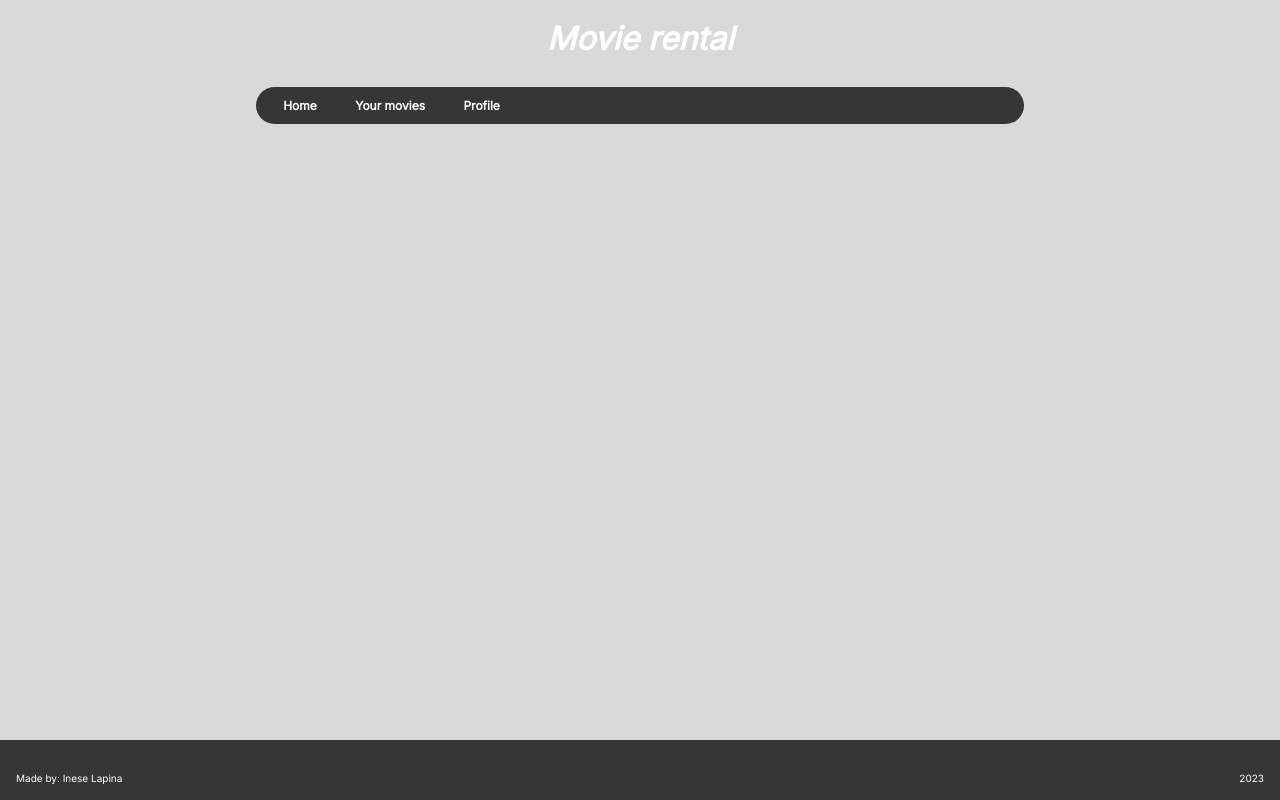
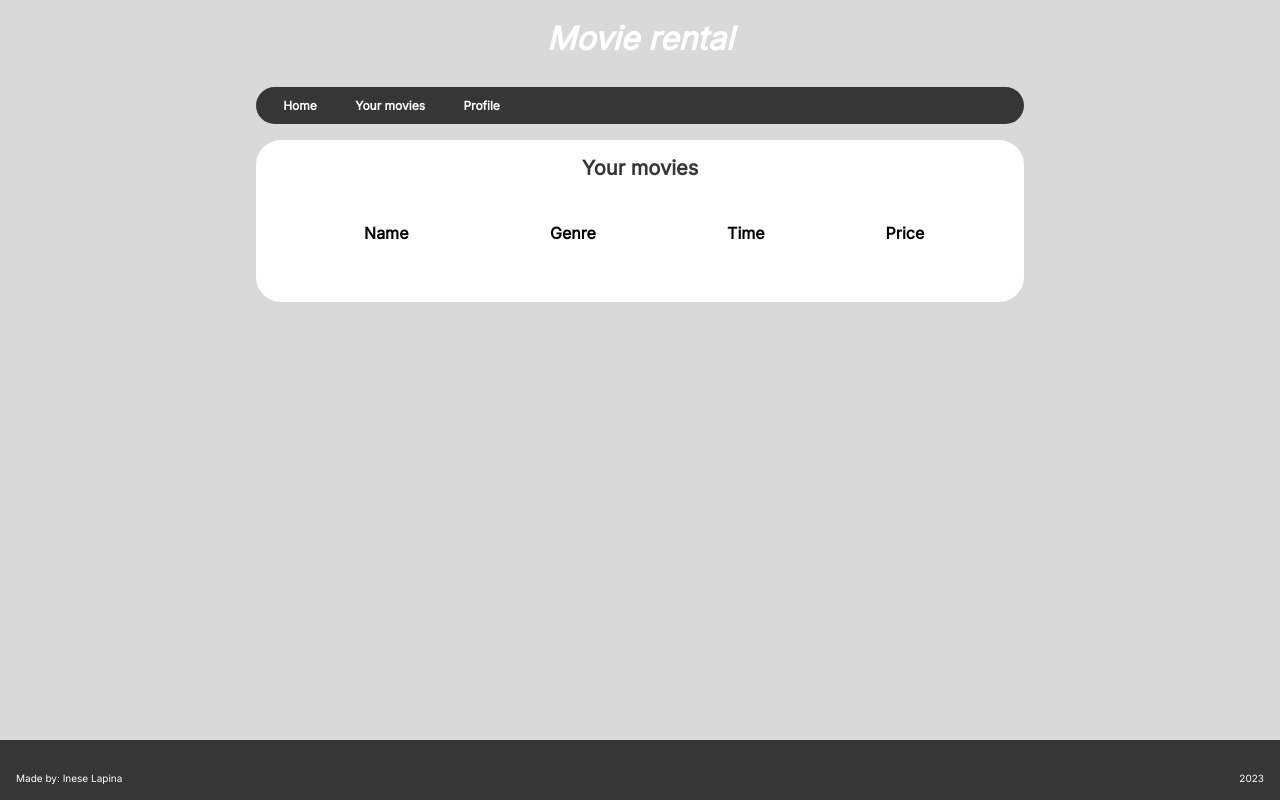
Before and after one commit to lapinna/Movie-rental-ReactJS, a React (Create React App) app: page /yourMovies in a window 1280 px wide. Built offline with nearby package versions, Linux system fonts and the light colour scheme.

Commit message:
add reusable table initial structure

```diff
--- a/src/components/Pages/HomePage.jsx
+++ b/src/components/Pages/HomePage.jsx
@@ -1,5 +1,5 @@
 import NavBar from "../NavBar/NavBar";
-import AvailableMoviesTable from "../Table/AvailableMoviesTable/AvailableMoviesTable";
+import AvailableMoviesTable from "../Table/AvailableMovies/AvailableMoviesTable";
 
 const HomePage = () => {
   return (
--- a/src/components/Pages/YourMovies.jsx
+++ b/src/components/Pages/YourMovies.jsx
@@ -1,7 +1,13 @@
 import NavBar from "../NavBar/NavBar";
+import YourMoviesTable from "../Table/YourMovies/YourMoviesTable";
 
 const YourMovies = () => {
-  return <NavBar />;
+  return (
+    <>
+      <NavBar />
+      <YourMoviesTable />
+    </>
+  );
 };
 
 export default YourMovies;
--- /dev/null
+++ b/src/components/Table/AvailableMovies/AvailableMoviesTable.jsx
@@ -0,0 +1,21 @@
+import Table from "../../../utils/Table/Table";
+
+const AvailableMoviesTable = ({
+  contentHeader,
+  header1,
+  header2,
+  header3,
+  header4,
+}) => {
+  return (
+    <Table
+      contentHeader="Available movies"
+      header1="Name"
+      header2="Genre"
+      header3="Price for 12h"
+      header4="Is in stock"
+    />
+  );
+};
+
+export default AvailableMoviesTable;
--- a/src/components/Table/AvailableMoviesTable/AvailableMoviesTable.jsx
+++ /dev/null
@@ -1,22 +0,0 @@
-import "./AvailableMoviesTable.style.scss";
-
-const AvailableMoviesTable = () => {
-  return (
-    <div className="content-container">
-      <h1>Available Movies</h1>
-      <table className="available-movies-table">
-        <thead>
-          <tr>
-            <th>Name</th>
-            <th>Genre</th>
-            <th>Price for 12h</th>
-            <th>Is in stock</th>
-          </tr>
-        </thead>
-        <tbody></tbody>
-      </table>
-    </div>
-  );
-};
-
-export default AvailableMoviesTable;
--- /dev/null
+++ b/src/components/Table/YourMovies/YourMoviesTable.jsx
@@ -0,0 +1,15 @@
+import Table from "../../../utils/Table/Table"
+
+const YourMoviesTable = () => {
+  return (
+    <Table
+    contentHeader="Your movies"
+    header1="Name"
+    header2="Genre"
+    header3="Time"
+    header4="Price"
+  />
+  )
+}
+
+export default YourMoviesTable
--- /dev/null
+++ b/src/utils/Table/Table.jsx
@@ -0,0 +1,22 @@
+import "./Table.style.scss";
+
+const Table = ({ contentHeader, header1, header2, header3, header4 }) => {
+  return (
+    <div className="content-container">
+    <h1>{contentHeader}</h1>
+    <table className="available-movies-table">
+      <thead>
+        <tr>
+          <th>{header1}</th>
+          <th>{header2}</th>
+          <th>{header3}</th>
+          <th>{header4}</th>
+        </tr>
+      </thead>
+      <tbody></tbody>
+    </table>
+    </div>
+  );
+};
+
+export default Table;
```
Also changed, not shown: src/utils/Table/Table.style.scss (renamed from src/components/Table/AvailableMoviesTable/AvailableMoviesTable.style.scss).
